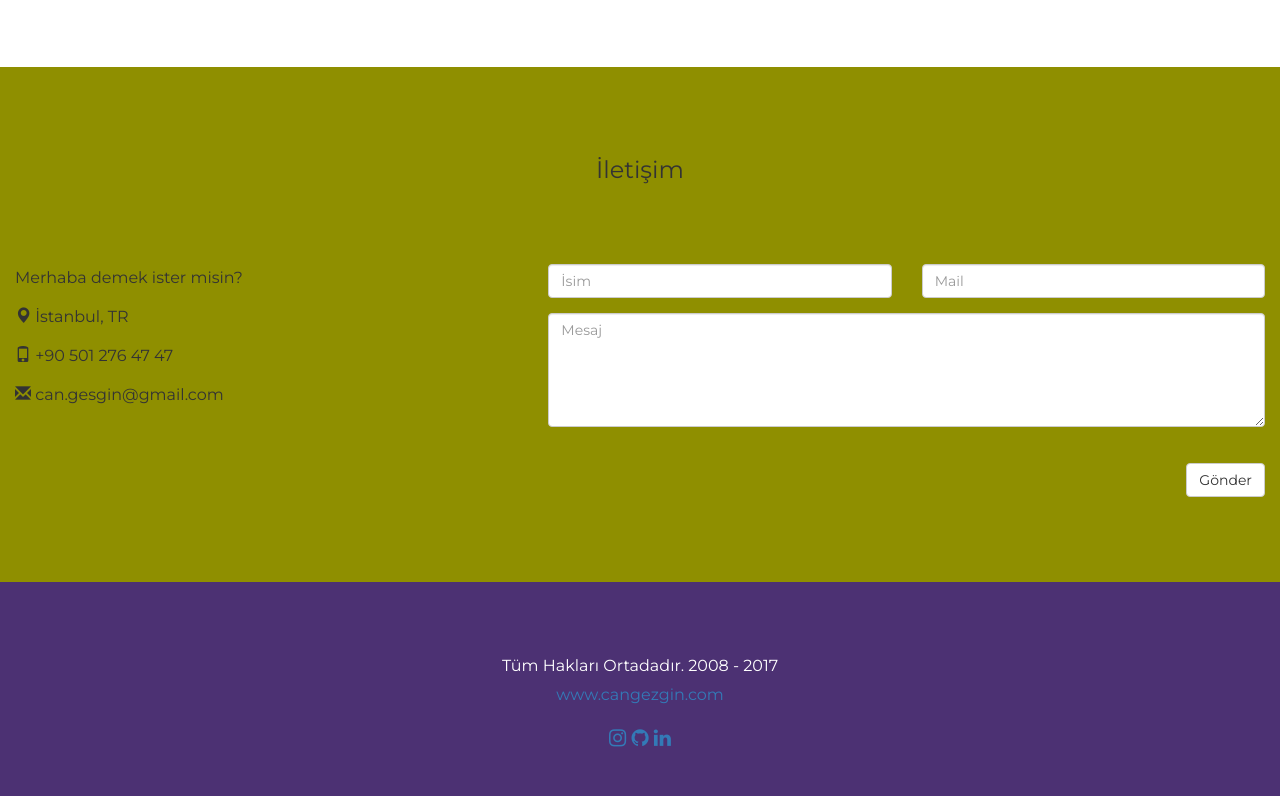
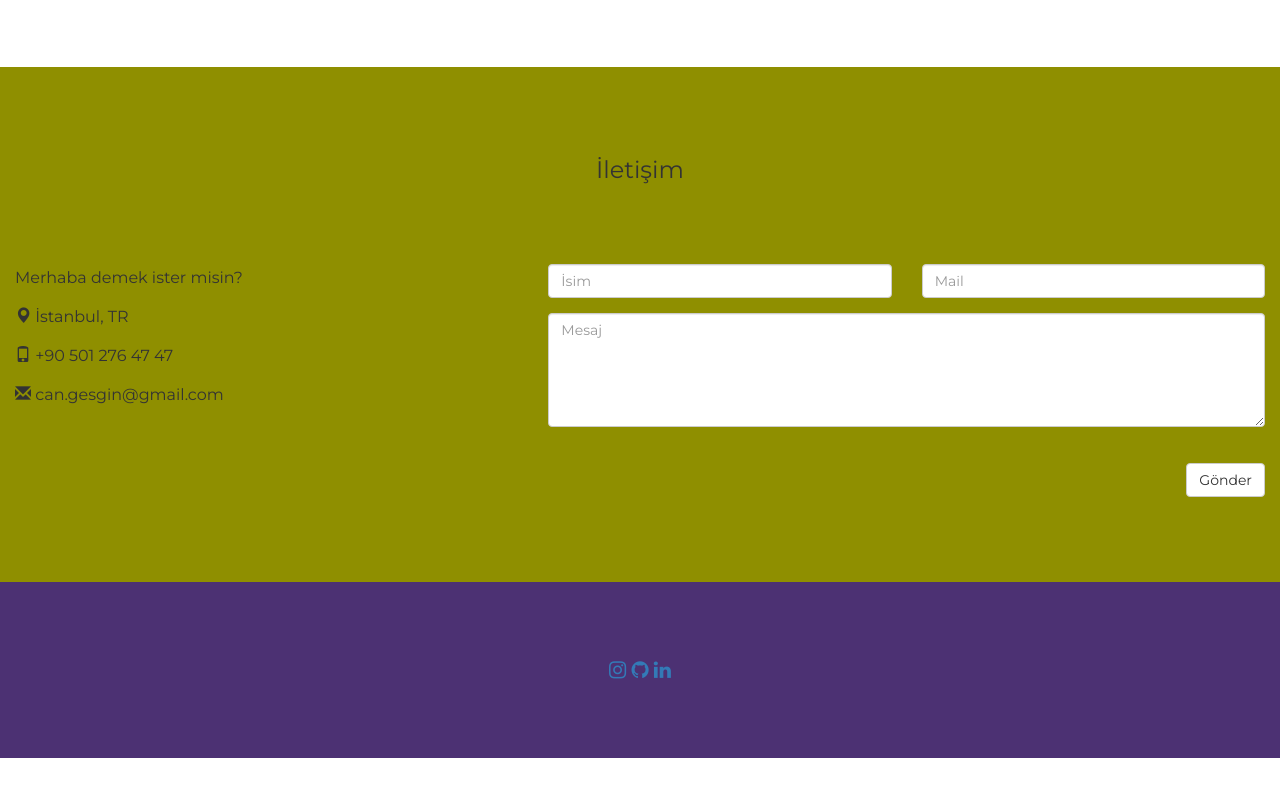
Before and after one commit to Cangezgin1/KisiselWebSitesi, a plain HTML site: page index.html in a window 1280 px wide. Shown: the part 1644-2440 px from the top of the page. After the commit the page ends 2402 px from the top, so only its background shows below. Drawn offline with nearby package versions, Linux system fonts and the light colour scheme.

Commit message:
Update index.html

```diff
--- a/index.html
+++ b/index.html
@@ -198,7 +198,6 @@
 
     <!-- Footer -->
     <footer class="container-fluid bg-4 text-center">
-        <p>Tüm Hakları Ortadadır. 2008 - 2017 </br><a href="http://www.gokhanyavas.com">www.cangezgin.com</a></p>
         <a class="fa fa-instagram" aria-hidden="true" href="https://www.instagram.com/mcan.gezgin/" target="_blank"></a>
         <a class="fa fa-github" aria-hidden="true" href="https://github.com/Cangezgin1" target="_blank"></a>
         <a class="fa fa-linkedin" aria-hidden="true" href="https://www.linkedin.com/in/cangezgin1/" target="_blank"></a>
```
